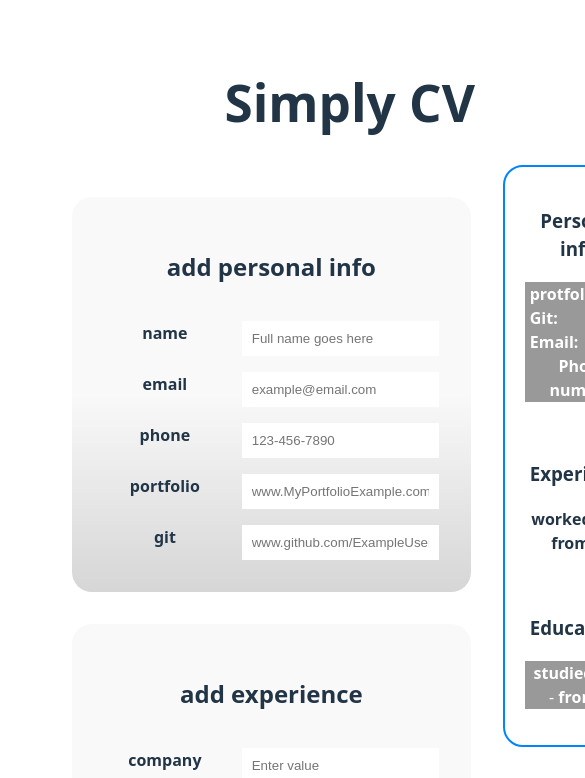
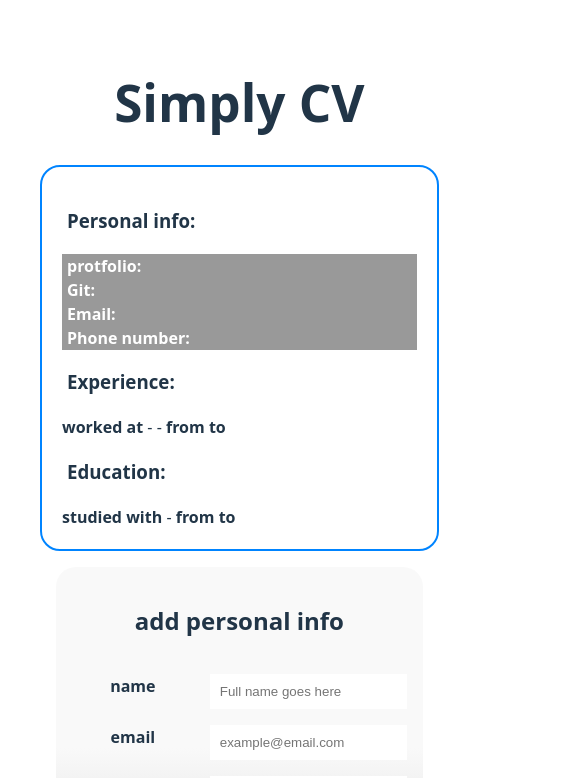
Before and after one commit to VoidOfMaya/CV-Application, a React app: page / in a window 390 px wide. Shown: the top 778 px of the page, 585 px wide, since content can reach past the window. Built offline with nearby package versions, Linux system fonts and the light colour scheme; the HTML template or start-up script is replaced by a standard one.

Commit message:
feat(app):restructur app interface for smaller screen sizes

```diff
--- a/src/components/cv.jsx
+++ b/src/components/cv.jsx
@@ -6,23 +6,25 @@ import '../styles/cv.css';
 function Cv({personal, experience, education}){
     return(
         <div className="cv-div">
-            <h2>{personal.name}</h2>
+            <h2 className="my-name">{personal.name}</h2>
             <h3>Personal info:</h3>
-            <ul>
+            <ul className="top-ul">
                 <li> <b>protfolio:</b> {personal.portfolio}</li>
                 <li><b>Git:</b> {personal.git}</li>
                 <li><b>Email:</b> {personal.email}</li>
                 <li><b>Phone number:</b> {personal.phone}</li>
             </ul>
-            <br></br>
-            <h3 className="experience-container">Experience:</h3>
-                <div><b>worked at</b> {experience.company} - {experience.position} - <b>from</b> {experience.startDate} <b>to</b> {experience.endDate}</div>
+
+            <h3 >Experience:</h3>
+                <div className="experience-info">
+                <b>worked at</b> {experience.company} - {experience.position} - <b>from</b> {experience.startDate} <b>to</b> {experience.endDate}</div>
                 <p>{experience.responsibilities}</p>
-            <br></br>
-            <h3 className="education-container">Education:</h3>
-            <ul>
-                <li> <b>studied with</b> {education.school} - {education.subject} <b>from</b>{education.startDate} <b>to</b> {education.endDate}</li>
-            </ul>
+
+            <h3 >Education:</h3>
+            <div className="education-info">
+                <b>studied with</b> {education.school} - {education.subject} <b>from</b>{education.startDate} <b>to</b> {education.endDate}
+            </div>
+
 
         </div>
     )
--- a/src/styles/App.css
+++ b/src/styles/App.css
@@ -36,16 +36,27 @@ h1 {
   "forms preview"
 
  ;
-
 }
 .Cv-preview{
-  display: absolute;
+
   grid-area: preview;
   justify-items: start;
+
 }
 .form-container{
 
   grid-area: forms;
 
+}
+@media(max-width: 750px){
+  .main-container{
+    grid-template-columns: 1fr;
+    grid-template-rows: auto;
+    grid-template-areas:
+    "title"
+    "preview"
+    "forms"
 
+  ;
+  }
 }
--- a/src/styles/cv.css
+++ b/src/styles/cv.css
@@ -2,22 +2,28 @@
     border: 2px solid rgb(0, 132, 255);
     border-radius: 20px;
     padding: 20px;
-    height: max-content;
 
 }
-ul{
+.my-name{
+    height: min-content;
+}
+.top-ul{
   list-style: none;
   justify-items: start;
+  align-self: start;
   background-color: rgb(153, 153, 153);
   padding-left: 5px;
   color: white;
+
 }
-.experience-container{
-    justify-self: start;
-    justify-items: start;
+h3{
+   justify-self: start;
     padding-left: 5px;
 }
-.education-container{
+
+.experience-info{
+   justify-self: start;
+}
+.education-info{
     justify-self: start;
-    padding-left: 5px;
 }
--- a/src/styles/forms.css
+++ b/src/styles/forms.css
@@ -5,9 +5,9 @@
     grid-template-columns: 1fr 1fr;
     grid-template-rows: auto auto;
     gap: 1em;
-    padding: 2em;
+    padding: 1em;
     border-radius: 20px;
-    margin:2em;
+    margin:1em;
     max-width: 800px;
     grid-template-areas:
     "title title";
```
